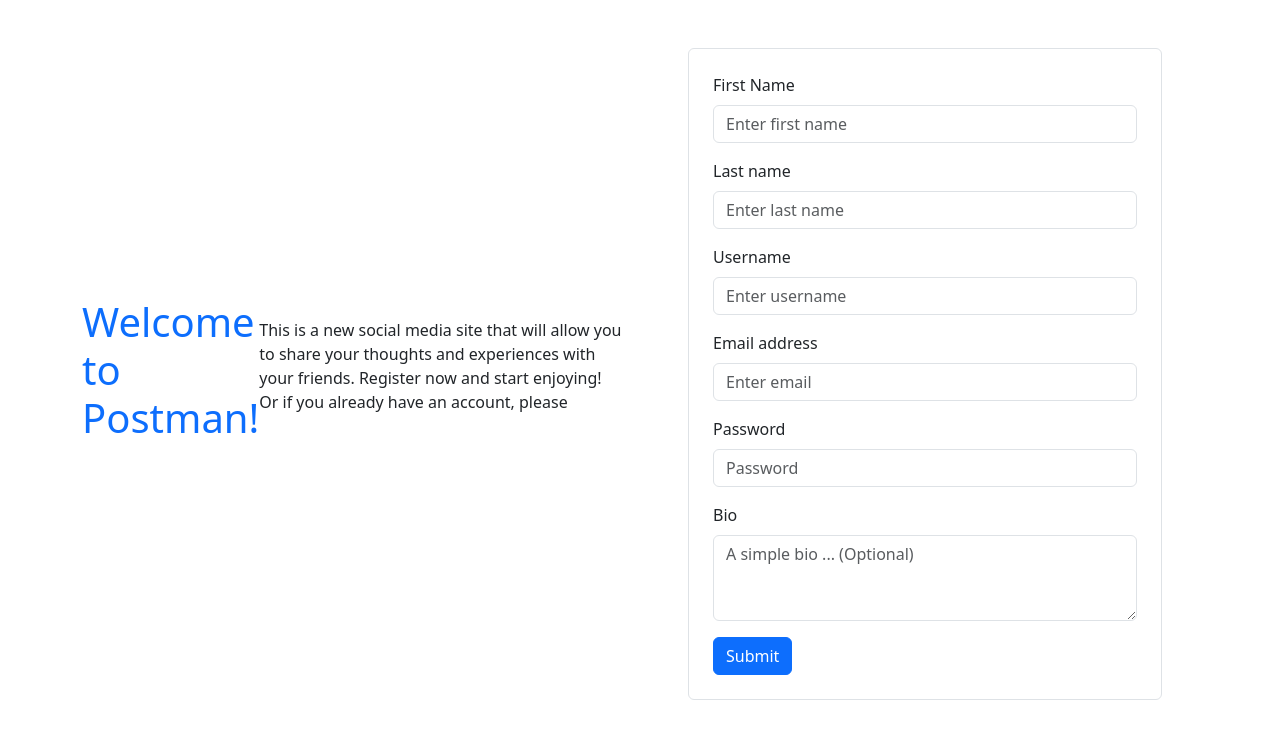
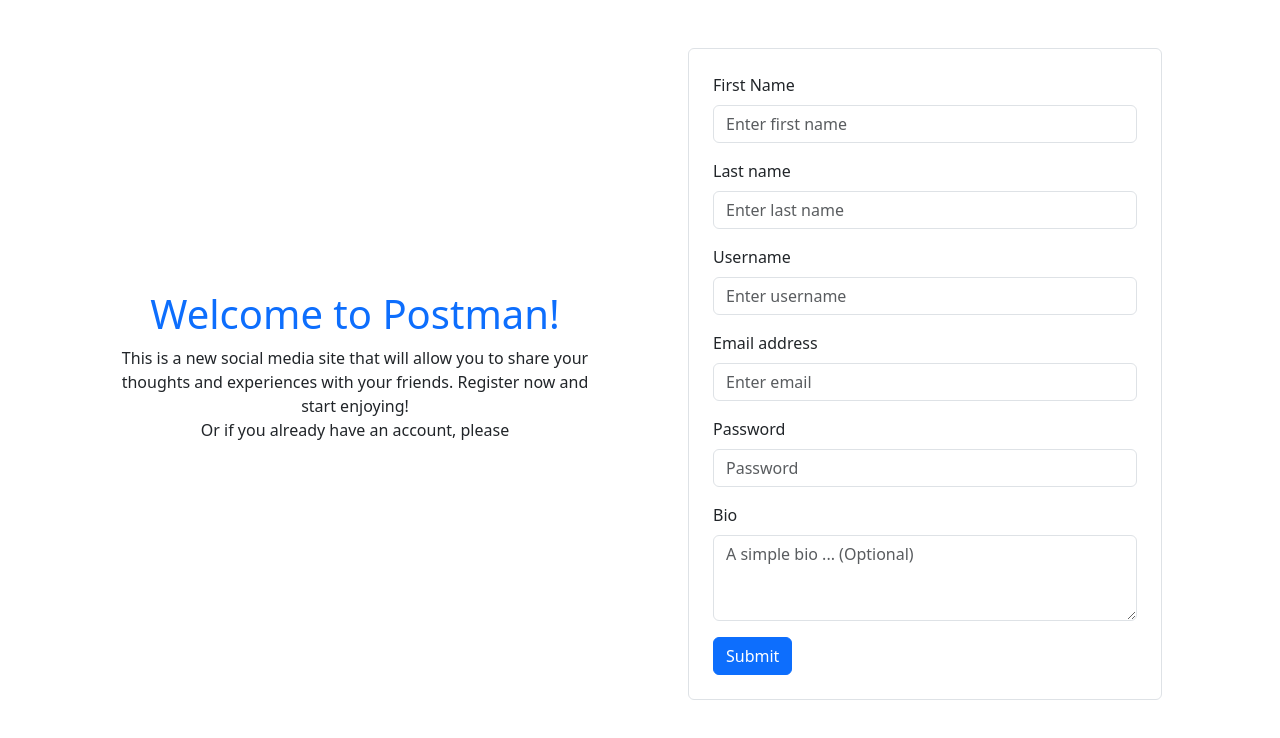
Before and after one commit to jmbae-live/full-stack, a React (Create React App) app in the folder social-media-app/: page /register in a window 1280 px wide. Shown: the top 738 px of the page. Built offline with nearby package versions, Linux system fonts and the light colour scheme.

Commit message:
누락된 페이지 스타일 추가

```diff
--- a/social-media-app/src/pages/Registration.jsx
+++ b/social-media-app/src/pages/Registration.jsx
@@ -9,6 +9,7 @@ function Registration() {
 		<div className="container">
 			<div className="row">
 				<div className="col-md-6 d-flex align-items-center">
+					<div className="content text-center px-4">
 						<h1 className="text-primary">Welcome to Postman!</h1>
 						<p className="content">
 							This is a new social media site that will allow you to share your
@@ -17,6 +18,7 @@ function Registration() {
 							Or if you already have an account, please
 							<Link to="/login/"></Link>
 						</p>
+					</div>
 				</div>
 				<div className="col-md-6 p-5">
 					<RegistrationForm />
```
Lines whose indentation alone changed are shown as unchanged.
